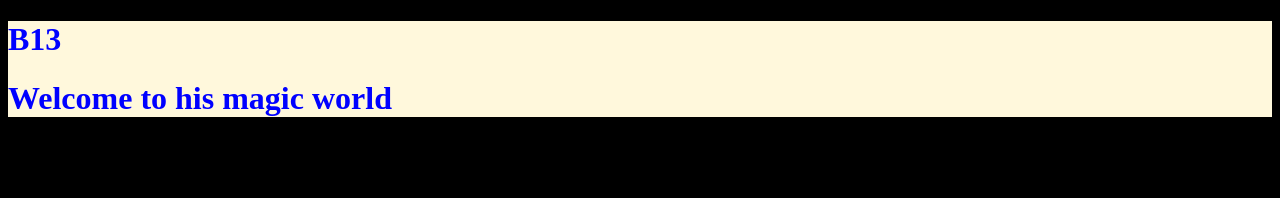
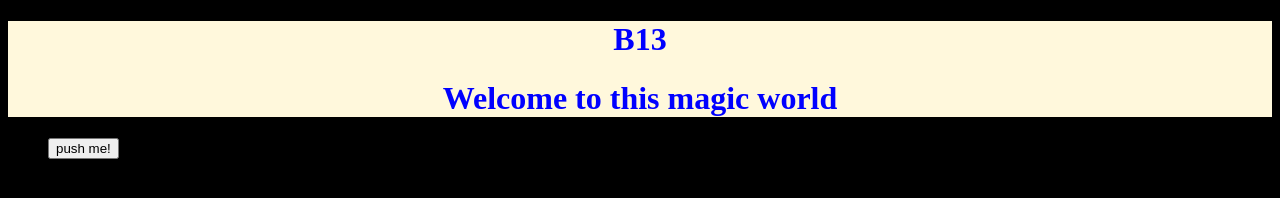
Before and after one commit to Boris-Trochez/practica, a plain HTML site: page index.html in a window 1280 px wide. Drawn offline with Linux system fonts and the light colour scheme.

Commit message:
Se corrigio el titulo y se agrego un boton

```diff
--- a/css/style.css
+++ b/css/style.css
@@ -7,4 +7,5 @@ body
 {
     background-color: cornsilk;
     color: blue;
+    text-align: center;
 }
--- a/index.html
+++ b/index.html
@@ -9,8 +9,11 @@
 <body>
     <div class="primeraCapa">
         <h1>B13</h1>
-        <h1>Welcome to his magic world</h1>
+        <h1>Welcome to this magic world</h1>
     </div>
+    <dir>
+        <input type="button" value="push me!">
+    </dir>
 
 
     <script src="js/code.js"></script>
```
